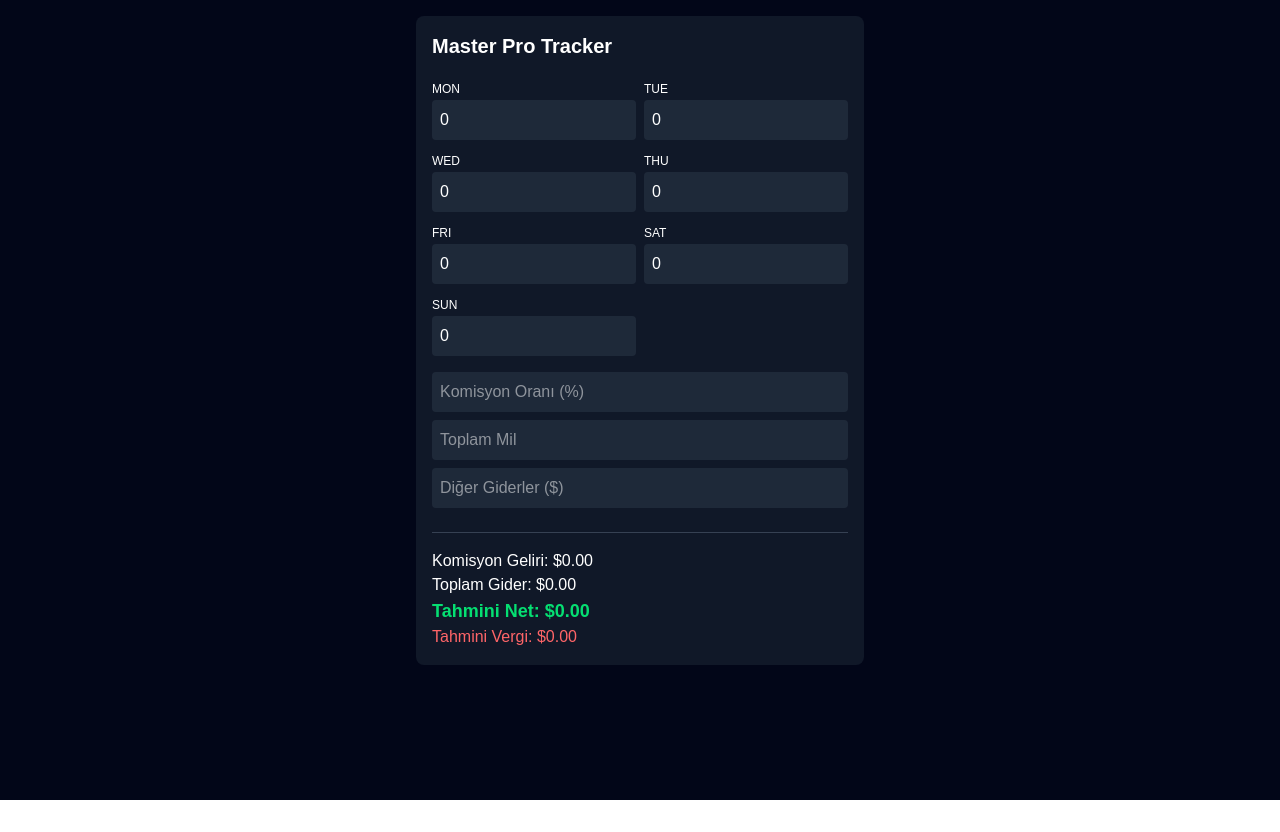
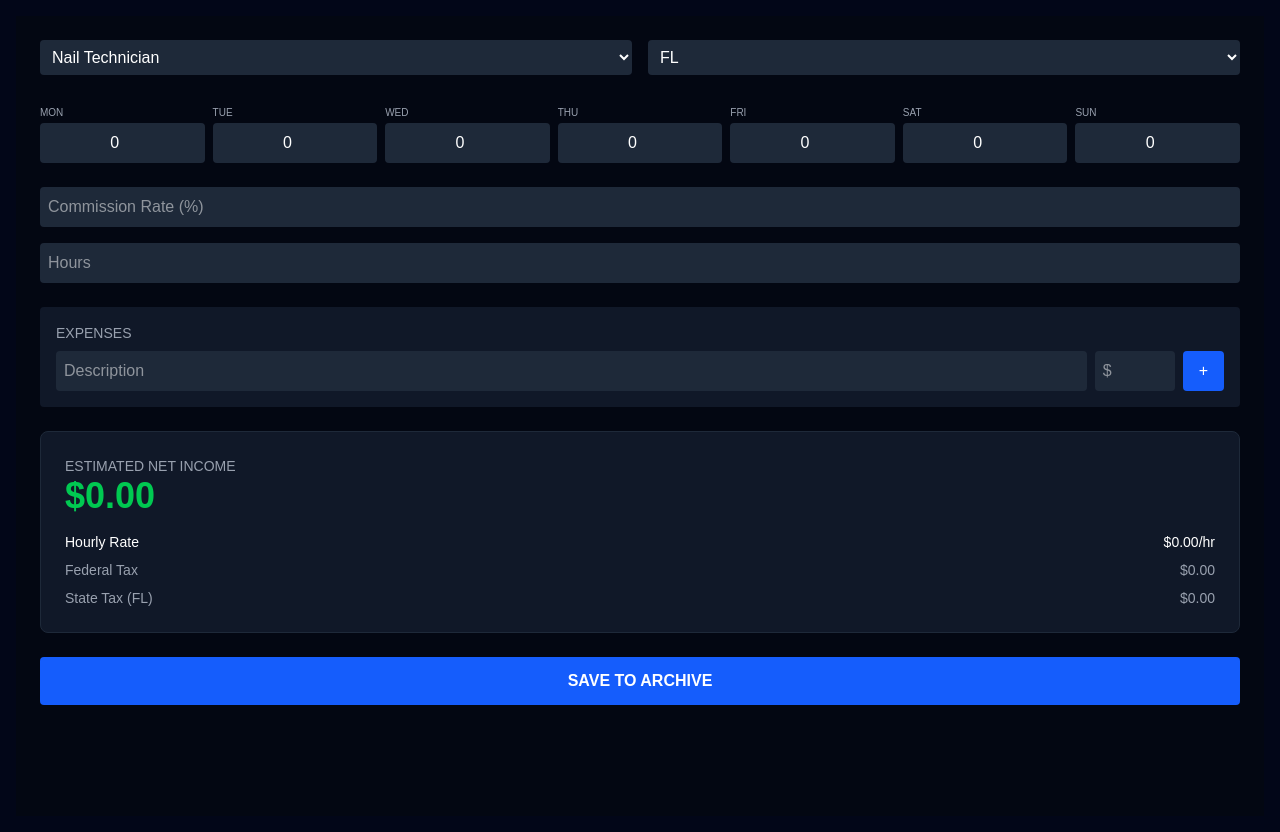
Before and after one commit to kaantaskinusa-prog/masterprotracker, a Next.js app: page / in a window 1280 px wide. Before the commit the page ends 800 px from the top, so only its background shows below. Built offline with nearby package versions, Linux system fonts and the light colour scheme.

Commit message:
orijinal haline geri donuldu

```diff
--- a/app/components/Calculator.tsx
+++ b/app/components/Calculator.tsx
@@ -1,55 +1,86 @@
 'use client';
-import { useState, useMemo } from 'react';
+import { useState } from 'react';
 
 const Calculator = () => {
+  const [jobType, setJobType] = useState('Nail Technician');
+  const [state, setState] = useState('FL');
   const [weeklyData, setWeeklyData] = useState<any>({ mon: 0, tue: 0, wed: 0, thu: 0, fri: 0, sat: 0, sun: 0 });
-  const [commissionRate, setCommissionRate] = useState(40);
-  const [miles, setMiles] = useState(0);
-  const [expenses, setExpenses] = useState(0);
+  const [commissionRate, setCommissionRate] = useState(0);
+  const [hours, setHours] = useState(0);
+  const [expenses, setExpenses] = useState<{desc: string, amount: number}[]>([]);
+  const [newExpDesc, setNewExpDesc] = useState('');
+  const [newExpAmt, setNewExpAmt] = useState('');
 
-  const calc = useMemo(() => {
-    const totalSales = Object.values(weeklyData).reduce((a: any, b: any) => a + Number(b || 0), 0);
-    const commissionIncome = totalSales * (Number(commissionRate) / 100);
-    const mileageDeduction = Number(miles) * 0.67;
-    const totalExpenses = Number(expenses) + mileageDeduction;
+  // Toplam Gelir
+  const totalGross = Object.values(weeklyData).reduce((a: any, b: any) => a + Number(b || 0), 0);
 
-    const taxableIncome = Math.max(0, commissionIncome - totalExpenses);
-    const totalTax = (taxableIncome * 0.153) + (taxableIncome * 0.10); // %15.3 SE + %10 Fed
-    const estimatedNet = commissionIncome - totalExpenses - totalTax;
+  // Basit Gider Hesabı
+  const totalExpenses = expenses.reduce((acc, exp) => acc + Number(exp.amount), 0);
 
-    return { commissionIncome, totalExpenses, estimatedNet, totalTax };
-  }, [weeklyData, commissionRate, miles, expenses]);
+  // Basit Net (Vergisiz)
+  const estimatedNet = totalGross - totalExpenses;
+
+  const addExpense = () => {
+    if(newExpDesc && newExpAmt) {
+      setExpenses([...expenses, {desc: newExpDesc, amount: Number(newExpAmt)}]);
+      setNewExpDesc('');
+      setNewExpAmt('');
+    }
+  };
 
   return (
-    <div className="p-4 bg-gray-900 text-white rounded-lg max-w-md mx-auto">
-      <h2 className="text-xl font-bold mb-4">Master Pro Tracker</h2>
+    <div className="p-6 bg-gray-950 text-white min-h-screen">
+      {/* Üst Dropdownlar */}
+      <div className="flex gap-4 mb-6">
+        <select className="bg-gray-800 p-2 rounded w-full" value={jobType} onChange={(e) => setJobType(e.target.value)}>
+          <option>Nail Technician</option>
+        </select>
+        <select className="bg-gray-800 p-2 rounded w-full" value={state} onChange={(e) => setState(e.target.value)}>
+          <option>FL</option>
+        </select>
+      </div>
 
       {/* Günlük Girişler */}
-      <div className="grid grid-cols-2 gap-2 mb-4">
+      <div className="grid grid-cols-7 gap-2 mb-6">
         {Object.keys(weeklyData).map((day) => (
           <div key={day}>
-            <label className="text-xs uppercase">{day}</label>
+            <label className="text-[10px] uppercase text-gray-400">{day}</label>
             <input
-              type="number" className="w-full bg-gray-800 p-2 rounded text-white"
+              type="number" className="w-full bg-gray-800 p-2 rounded text-center"
               value={weeklyData[day]} onChange={(e) => setWeeklyData({...weeklyData, [day]: e.target.value})}
             />
           </div>
         ))}
       </div>
 
-      <div className="space-y-2 mb-6">
-        <input type="number" placeholder="Komisyon Oranı (%)" className="w-full bg-gray-800 p-2 rounded" onChange={(e) => setCommissionRate(Number(e.target.value))} />
-        <input type="number" placeholder="Toplam Mil" className="w-full bg-gray-800 p-2 rounded" onChange={(e) => setMiles(Number(e.target.value))} />
-        <input type="number" placeholder="Diğer Giderler ($)" className="w-full bg-gray-800 p-2 rounded" onChange={(e) => setExpenses(Number(e.target.value))} />
+      {/* Inputs */}
+      <div className="mb-6 space-y-4">
+        <input type="number" placeholder="Commission Rate (%)" className="w-full bg-gray-800 p-2 rounded" onChange={(e) => setCommissionRate(Number(e.target.value))} />
+        <input type="number" placeholder="Hours" className="w-full bg-gray-800 p-2 rounded" onChange={(e) => setHours(Number(e.target.value))} />
       </div>
 
-      {/* Sonuç Ekranı */}
-      <div className="border-t border-gray-700 pt-4">
-        <p>Komisyon Geliri: ${calc.commissionIncome.toFixed(2)}</p>
-        <p>Toplam Gider: ${calc.totalExpenses.toFixed(2)}</p>
-        <p className="text-green-400 font-bold text-lg">Tahmini Net: ${calc.estimatedNet.toFixed(2)}</p>
-        <p className="text-red-400">Tahmini Vergi: ${calc.totalTax.toFixed(2)}</p>
+      {/* Giderler */}
+      <div className="bg-gray-900 p-4 rounded mb-6">
+        <h3 className="mb-2 text-sm text-gray-400">EXPENSES</h3>
+        <div className="flex gap-2">
+          <input className="bg-gray-800 p-2 rounded w-full" placeholder="Description" value={newExpDesc} onChange={(e) => setNewExpDesc(e.target.value)} />
+          <input className="bg-gray-800 p-2 rounded w-20" placeholder="$" type="number" value={newExpAmt} onChange={(e) => setNewExpAmt(e.target.value)} />
+          <button onClick={addExpense} className="bg-blue-600 px-4 rounded">+</button>
+        </div>
       </div>
+
+      {/* Sonuç */}
+      <div className="bg-gray-900 p-6 rounded-lg border border-gray-800">
+        <p className="text-sm text-gray-400">ESTIMATED NET INCOME</p>
+        <h1 className="text-4xl font-bold text-green-500 mb-4">${estimatedNet.toFixed(2)}</h1>
+        <div className="text-sm space-y-2">
+          <div className="flex justify-between"><span>Hourly Rate</span> <span>${(totalGross / (hours || 1)).toFixed(2)}/hr</span></div>
+          <div className="flex justify-between text-gray-400"><span>Federal Tax</span> <span>$0.00</span></div>
+          <div className="flex justify-between text-gray-400"><span>State Tax (FL)</span> <span>$0.00</span></div>
+        </div>
+      </div>
+
+      <button className="w-full mt-6 bg-blue-600 p-3 rounded font-bold">SAVE TO ARCHIVE</button>
     </div>
   );
 };
```
